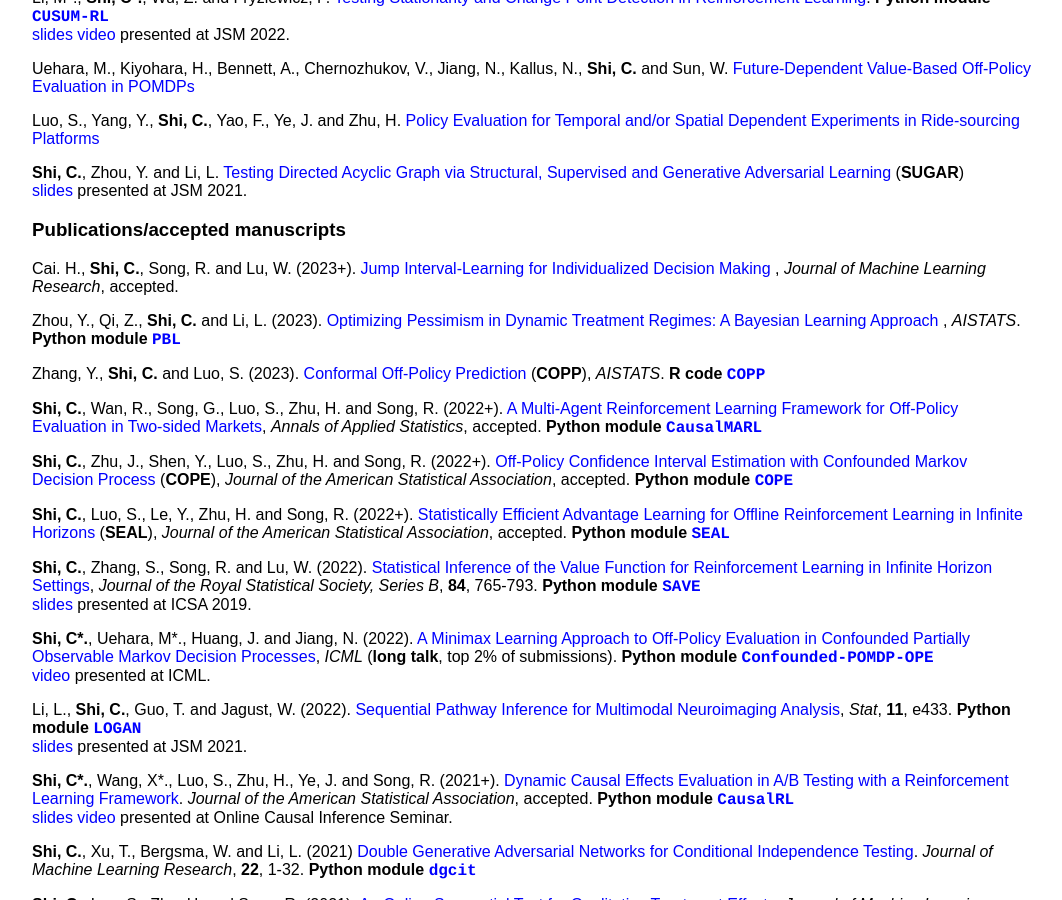
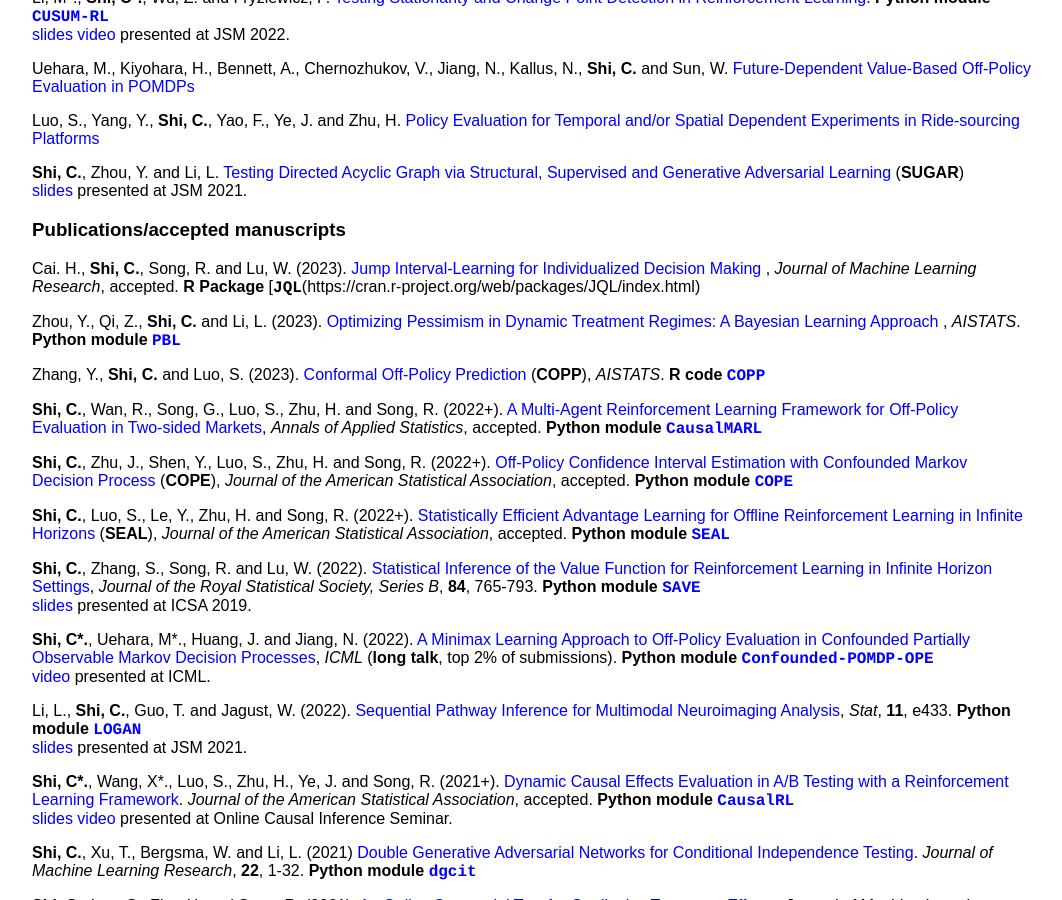
Before and after one commit to callmespring/callmespring.github.io, a Jekyll site: the page built from publication.md, in a window 1280 px wide and 900 px high, scrolled down 479 px. Shown: the whole window, without its empty margins (108-1170 px from the left). Built offline with Jekyll 4.4.1, drawn with Linux system fonts in a browser that asks for light colours.

Commit message:
Update publication.md

```diff
--- a/publication.md
+++ b/publication.md
@@ -40,8 +40,8 @@ Supervised and Generative Adversarial Learning](https://arxiv.org/pdf/2106.01474
 
 ### Publications/accepted manuscripts
 
-Cai. H., **Shi, C.**, Song, R. and Lu, W. (2023+). [Jump Interval-Learning for Individualized Decision Making
-](https://arxiv.org/pdf/2111.08885.pdf), _Journal of Machine Learning Research_, accepted.
+Cai. H., **Shi, C.**, Song, R. and Lu, W. (2023). [Jump Interval-Learning for Individualized Decision Making
+](https://arxiv.org/pdf/2111.08885.pdf), _Journal of Machine Learning Research_, accepted. **R Package** [<span style="font-family:courier;">**JQL**</span>(https://cran.r-project.org/web/packages/JQL/index.html)
 
 Zhou, Y., Qi, Z., **Shi, C.** and Li, L. (2023). [Optimizing Pessimism in Dynamic Treatment Regimes: A Bayesian Learning Approach
 ](https://arxiv.org/pdf/2210.14420.pdf), _AISTATS_.
```
